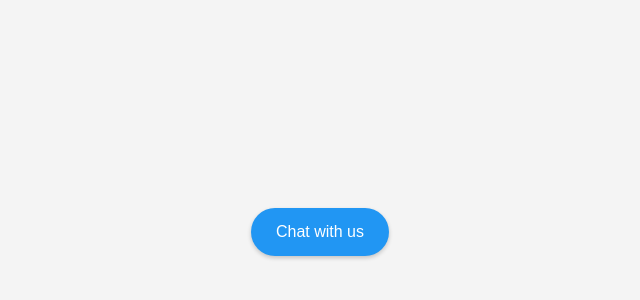
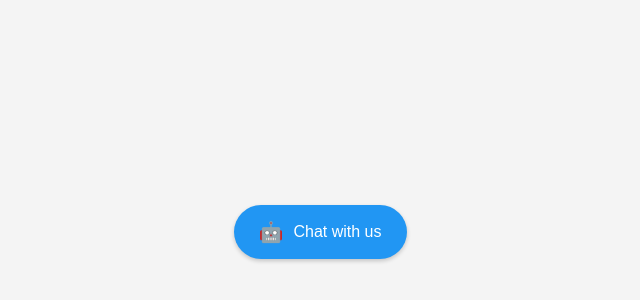
Before and after one commit to shane955/rasa-chatbot, a plain HTML site: page index.html in a window 1280 px wide. Shown: the part 168-468 px from the top of the page, without its empty margins (320-960 px from the left). Drawn offline with Linux system fonts and the light colour scheme.

Commit message:
Update index.html

```diff
--- a/index.html
+++ b/index.html
@@ -1,6 +1,8 @@
 <!DOCTYPE html>
-<html>
+<html lang="en">
 <head>
+    <meta charset="UTF-8">
+    <meta name="viewport" content="width=device-width, initial-scale=1.0">
     <title>Chatbot</title>
     <style>
         body {
@@ -21,9 +23,15 @@
             cursor: pointer;
             box-shadow: 0 2px 4px rgba(0,0,0,0.2);
             font-size: 16px;
+            display: flex;
+            align-items: center;
         }
         #chatButton:hover {
             background-color: #1976d2;
+        }
+        #chatButton .icon {
+            margin-right: 10px;
+            font-size: 20px;
         }
         #chatContainer {
             display: none;
@@ -94,7 +102,9 @@
     </style>
 </head>
 <body>
-    <button id="chatButton" onclick="toggleChat()">Chat with us</button>
+    <button id="chatButton" onclick="toggleChat()">
+        <span class="icon">&#x1F916;</span> Chat with us
+    </button>
 
     <div id="chatContainer">
         <button id="closeButton" onclick="toggleChat()">✖</button>
```
